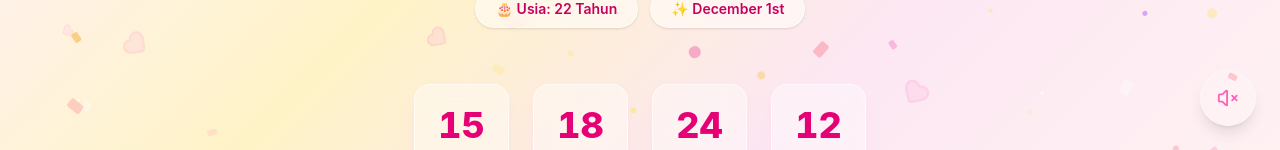
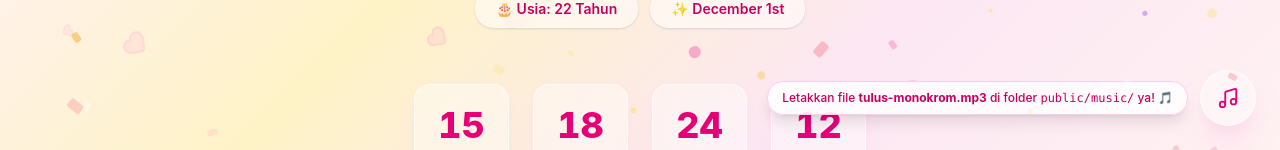
Before and after one commit to muflihanwar81-prog/hbd-mylove, a Next.js app in the folder hbd-mylove/: page / in a window 1280 px wide. Both pictures are taken after a click on the element 640 px from the left and 491 px from the top of the page. Shown: the part 1450-1600 px from the top of the page. Built offline with nearby package versions, Linux system fonts and the light colour scheme.

Commit message:
Add background music setting: Tulus - Monokrom

```diff
--- a/hbd-mylove/components/MusicPlayer.js
+++ b/hbd-mylove/components/MusicPlayer.js
@@ -1,71 +1,113 @@
 "use client";
 
-import { useState, useRef } from "react";
-import { motion } from "framer-motion";
-import { Music, VolumeX } from "lucide-react";
+import { useState, useRef, useEffect } from "react";
+import { motion, AnimatePresence } from "framer-motion";
+import { Music, VolumeX, Disc3 } from "lucide-react";
 import { musicData } from "@/lib/data-konten";
 
 export default function MusicPlayer() {
   const [isPlaying, setIsPlaying] = useState(false);
+  const [hasError, setHasError] = useState(false);
   const audioRef = useRef(null);
 
+  useEffect(() => {
+    const audio = new Audio(musicData.src);
+    audio.loop = true;
+    audio.volume = 0.5;
+
+    audio.addEventListener("error", () => {
+      setHasError(true);
+      setIsPlaying(false);
+    });
+
+    audioRef.current = audio;
+
+    return () => {
+      if (audioRef.current) {
+        audioRef.current.pause();
+        audioRef.current = null;
+      }
+    };
+  }, []);
+
   const togglePlay = () => {
-    if (!audioRef.current) {
-      audioRef.current = new Audio(musicData.src);
-      audioRef.current.loop = true;
-      audioRef.current.volume = 0.4;
-    }
+    if (!audioRef.current) return;
 
     if (isPlaying) {
       audioRef.current.pause();
+      setIsPlaying(false);
     } else {
-      audioRef.current.play().catch(() => {
-        // Audio play failed, likely no user interaction yet
+      setHasError(false);
+      audioRef.current
+        .play()
+        .then(() => {
+          setIsPlaying(true);
+        })
+        .catch((err) => {
+          console.warn("Audio playback notice:", err);
+          setHasError(true);
+          setIsPlaying(false);
         });
     }
-    setIsPlaying(!isPlaying);
   };
 
   return (
+    <div className="fixed bottom-6 right-6 z-50 flex items-center gap-3">
+      {/* Toast Notification when file not found */}
+      <AnimatePresence>
+        {hasError && (
+          <motion.div
+            initial={{ opacity: 0, x: 20 }}
+            animate={{ opacity: 1, x: 0 }}
+            exit={{ opacity: 0, x: 20 }}
+            className="hidden sm:flex items-center gap-2 px-3.5 py-2 rounded-2xl bg-white/80 backdrop-blur-md border border-pink-200 text-xs font-medium text-pink-700 shadow-lg"
+          >
+            <span>Letakkan file <b>tulus-monokrom.mp3</b> di folder <code>public/music/</code> ya! 🎵</span>
+          </motion.div>
+        )}
+      </AnimatePresence>
+
+      {/* Floating Player Button */}
       <motion.button
         onClick={togglePlay}
-      className="fixed bottom-6 right-6 z-50 w-14 h-14 rounded-full flex items-center justify-center
-                 bg-white/20 backdrop-blur-xl border border-white/30 shadow-lg
-                 hover:bg-white/30 transition-colors duration-300 group"
+        className="w-14 h-14 rounded-full flex items-center justify-center
+                   bg-white/40 backdrop-blur-xl border border-white/60 shadow-xl shadow-pink-200/50
+                   hover:bg-white/60 transition-colors duration-300 group relative"
         initial={{ scale: 0, opacity: 0 }}
         animate={{ scale: 1, opacity: 1 }}
         transition={{ delay: 0.5, type: "spring", stiffness: 200 }}
-      whileHover={{ scale: 1.1 }}
+        whileHover={{ scale: 1.08 }}
         whileTap={{ scale: 0.95 }}
-      aria-label={isPlaying ? "Pause Music" : "Play Music"}
+        aria-label={isPlaying ? "Jeda Lagu" : "Putar Lagu"}
       >
         {isPlaying ? (
           <motion.div
-          animate={{ rotate: [0, 360] }}
+            animate={{ rotate: 360 }}
             transition={{ duration: 3, repeat: Infinity, ease: "linear" }}
           >
-          <Music size={22} className="text-pink-600" />
+            <Disc3 size={24} className="text-rose-600" />
           </motion.div>
         ) : (
-        <VolumeX size={22} className="text-pink-400" />
+          <Music size={22} className="text-pink-600" />
         )}
 
-      {/* Tooltip */}
-      <span className="absolute bottom-full mb-2 px-3 py-1 text-xs rounded-lg
-                       bg-pink-600 text-white whitespace-nowrap opacity-0
+        {/* Floating Tooltip */}
+        <span className="absolute bottom-full mb-2.5 px-3 py-1.5 text-xs rounded-xl
+                         bg-gray-900/80 text-white whitespace-nowrap opacity-0
                          group-hover:opacity-100 transition-opacity duration-200
-                       pointer-events-none">
-        {isPlaying ? "Pause Music" : "Play Music"}
+                         pointer-events-none backdrop-blur-sm shadow-md">
+          {isPlaying ? `Jeda: ${musicData.title} - ${musicData.artist || 'Tulus'}` : `Putar: ${musicData.title} - ${musicData.artist || 'Tulus'} ♫`}
         </span>
 
-      {/* Pulse ring when playing */}
+        {/* Pulse Ring effect while playing */}
         {isPlaying && (
           <motion.div
-          className="absolute inset-0 rounded-full border-2 border-pink-400"
-          animate={{ scale: [1, 1.4], opacity: [0.5, 0] }}
-          transition={{ duration: 1.5, repeat: Infinity }}
+            className="absolute -inset-1 rounded-full border-2 border-rose-400 pointer-events-none"
+            animate={{ scale: [1, 1.35], opacity: [0.6, 0] }}
+            transition={{ duration: 1.6, repeat: Infinity, ease: "easeOut" }}
           />
         )}
       </motion.button>
+    </div>
   );
 }
```
Also changed, not shown: hbd-mylove/lib/data-konten.js, hbd-mylove/public/music/README.txt (added). Lines whose indentation alone changed are shown as unchanged.
